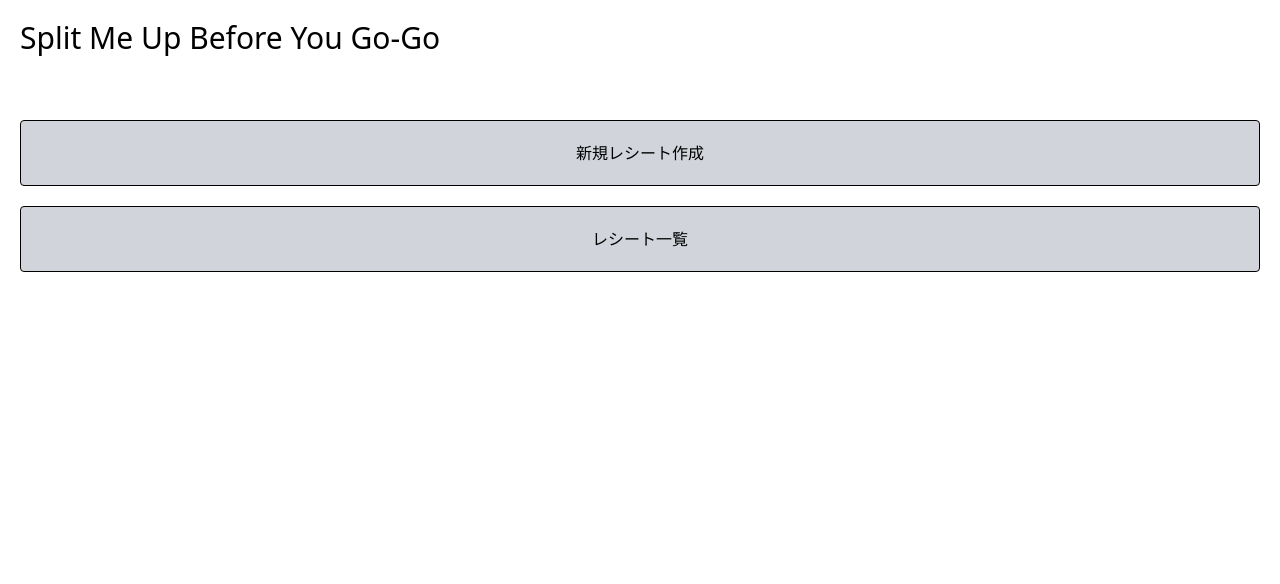
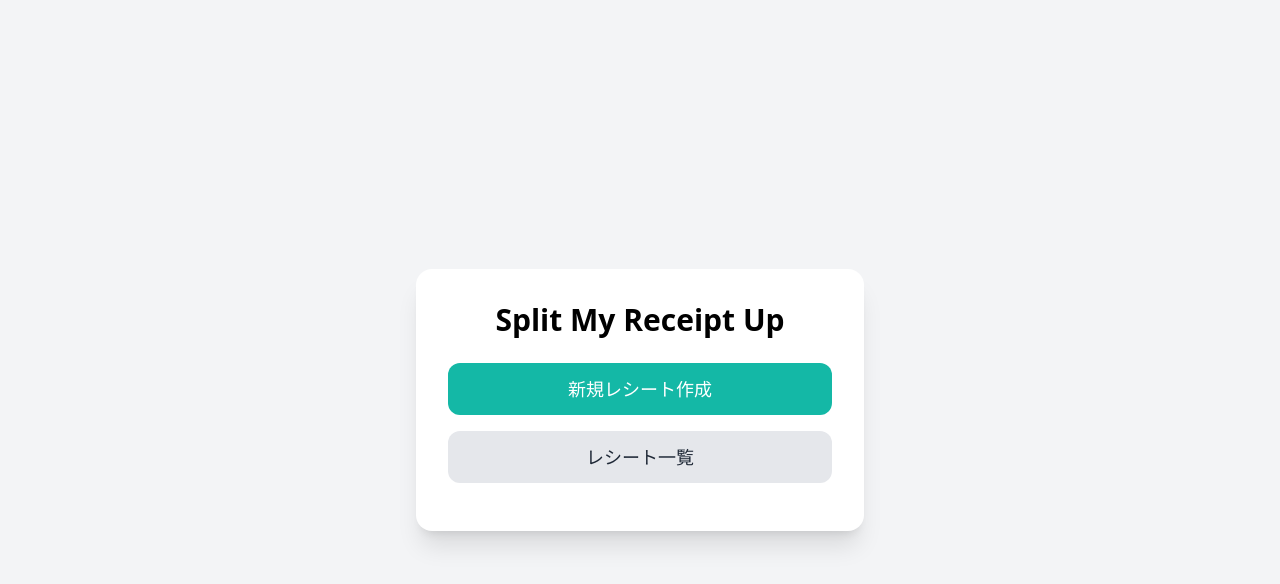
Before and after one commit to PerryM123/split-my-receipt-up-frontend, a Nuxt app: page / in a window 1280 px wide. Shown: the top 584 px of the page. Built offline with nearby package versions, Linux system fonts and the light colour scheme.

Commit message:
TOPページのデザインを反映

```diff
--- a/src/app.vue
+++ b/src/app.vue
@@ -4,7 +4,7 @@
       <NuxtLoadingIndicator :height="10" :throttle="0" />
     </ClientOnly>
     <!-- TODO: Use NuxtTemplate -->
-    <div class="p-5">
+    <div class="bg-gray-100">
       <NuxtPage />
     </div>
   </div>
--- /dev/null
+++ b/src/components/atoms/BaseButton.vue
@@ -0,0 +1,26 @@
+<template>
+  <NuxtLink
+    :to="props.to"
+    class="mb-4 block w-full rounded-xl py-3 text-lg font-medium transition"
+    :class="[
+      props.secondary
+        ? 'bg-gray-200 text-gray-800 hover:bg-gray-300'
+        : 'bg-teal-500 text-white hover:bg-teal-600'
+    ]"
+  >
+    <slot></slot>
+  </NuxtLink>
+</template>
+<script lang="ts" setup>
+const props = withDefaults(
+  defineProps<{
+    to: string
+    primary?: boolean
+    secondary?: boolean
+  }>(),
+  {
+    primary: true,
+    secondary: false
+  }
+)
+</script>
--- a/src/pages/index.vue
+++ b/src/pages/index.vue
@@ -1,20 +1,29 @@
 <template>
-  <div>
-    <PageTitle>Split Me Up Before You Go-Go</PageTitle>
-    <div class="mt-16">
-      <NuxtLink
+  <div class="flex h-screen items-center justify-center">
+    <div
+      class="mx-5 w-full max-w-md rounded-2xl bg-white p-8 text-center shadow-xl"
+    >
+      <PageTitle class="mb-6 text-center text-3xl font-bold leading-tight">
+        Split My Receipt Up
+      </PageTitle>
+      <BaseButton
         v-for="(link, linkKey) in linkInfo"
         :key="linkKey"
         :to="link.url"
-        class="mt-5 block rounded border border-solid border-black bg-gray-300 px-5 py-5 text-center transition-all duration-700 first:mt-0 hover:opacity-30"
+        :secondary="link.secondary"
       >
         {{ link.linkText }}
-      </NuxtLink>
+      </BaseButton>
     </div>
+    <!--
+    <div class="mt-16">
+
+    </div> -->
   </div>
 </template>
 <script setup>
 import PageTitle from '@/components/atoms/PageTitle.vue'
+import BaseButton from '@/components/atoms/BaseButton.vue'
 
 const linkInfo = ref([
   {
@@ -23,7 +32,8 @@ const linkInfo = ref([
   },
   {
     linkText: 'レシート一覧',
-    url: '/receipts'
+    url: '/receipts',
+    secondary: true
   }
 ])
 useHead({
```
